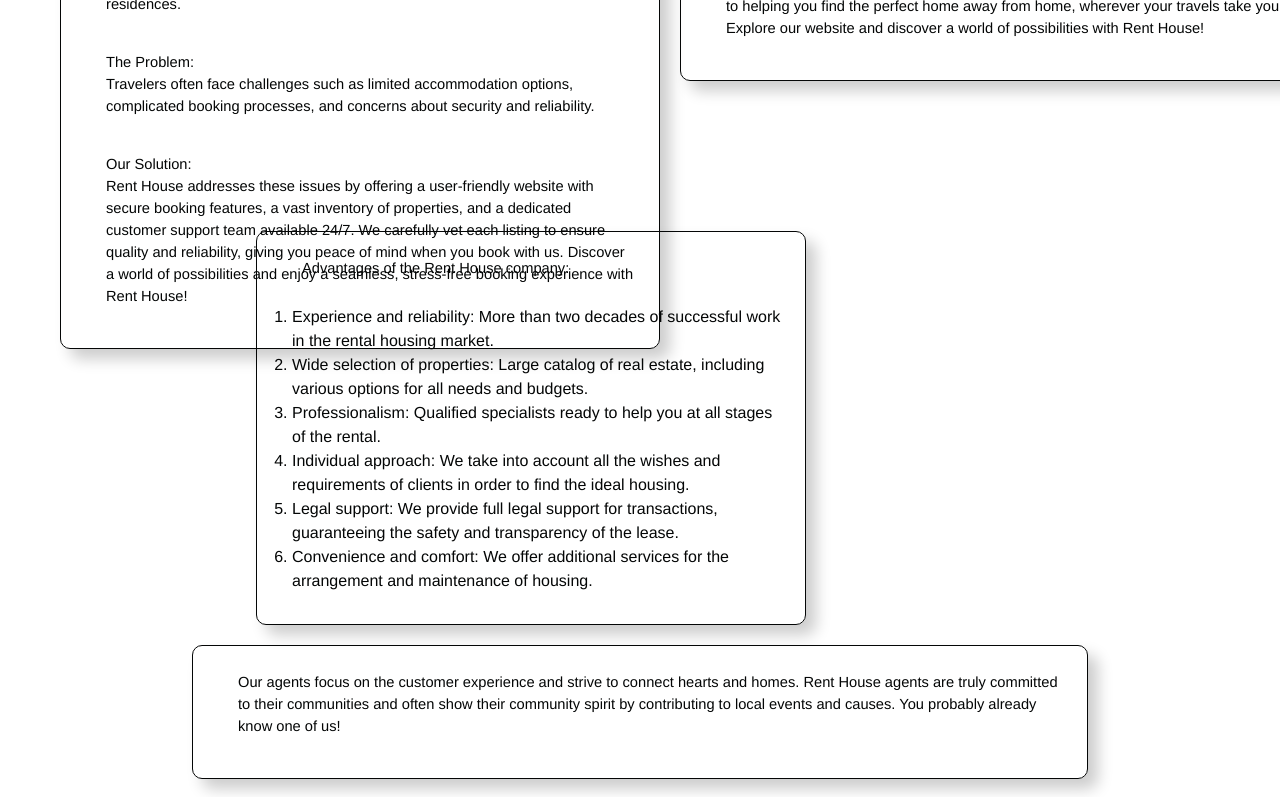
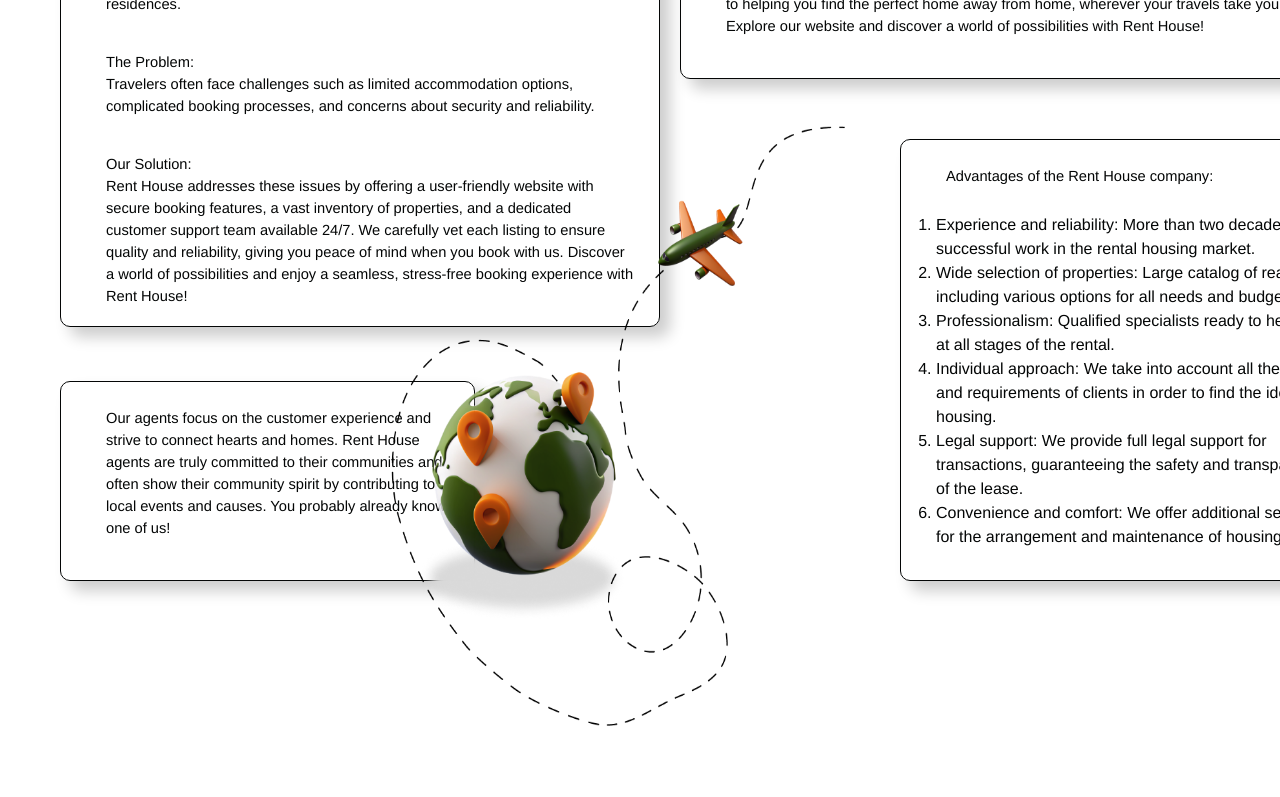
Before and after one commit to renthous-kyiv-ua/frontend, a React (Create React App) app in the folder rent-house-frontend/: page /about in a window 1280 px wide. Shown: the part 780-1577 px from the top of the page. After the commit the page ends 1506 px from the top, so only its background shows below. Built offline with nearby package versions, Linux system fonts and the light colour scheme.

Commit message:
Updated page

```diff
--- a/rent-house-frontend/src/components/AboutUs.js
+++ b/rent-house-frontend/src/components/AboutUs.js
@@ -1,5 +1,5 @@
 import React, { useState, useEffect, useRef } from 'react';
-import globeImage from '../images/globe_map.jpg';
+import globeImage from '../images/globe_map.png';
 import '../styles/AboutUs.css';
 
 const translations = {
@@ -171,7 +171,7 @@
             <div className='content-part content-part-4'>
               <p>Our agents focus on the customer experience and strive to connect hearts and homes. Rent House agents are truly committed to their communities and often show their community spirit by contributing to local events and causes. You probably already know one of us!</p>
             </div>
-            <img src={globeImage} alt="Globe with plane" class="globe-map"/>
+            <img src={globeImage} alt="Globe with plane" className="globe-map"/>
           </section>
         </div>
     );
--- a/rent-house-frontend/src/styles/AboutUs.css
+++ b/rent-house-frontend/src/styles/AboutUs.css
@@ -184,9 +184,9 @@
   font-family: Helvetica Neue, arial;
 }
 
-/* Стили для каждого отдельного контейнера */
 .content-part-1 {
   width: 600px;
+  height: 470px;
   margin-left: 60px;
   margin-top: 40px;
 }
@@ -194,18 +194,19 @@
 .content-part-2 {
   width: 680px;
   margin-left: 680px;
-  margin-top: -510px;
+  margin-top: -490px;
 }
 
 .content-part-3 {
-  width: 550px;
-  margin-left: 20%;
-  margin-top: 150px;
+  width: 460px;
+  margin-left: 900px;
+  margin-top: 60px;
 }
 
 .content-part-4 {
-  width: 70%;
-  margin-left: 15%;
+  width: 415px;
+  margin-left: 60px;
+  margin-top: -220px;
 }
 
 .long-description .content-part p {
@@ -224,3 +225,10 @@
     font-size: 14pt;
     color: #040606;
 }
+
+.globe-map {
+  width: 460px;
+  height: 600px;
+  margin-top: -475px;
+  margin-left: -50px;
+}
```
Also changed, not shown: rent-house-frontend/src/images/globe_map.jpg (deleted), rent-house-frontend/src/images/globe_map.png (added).
